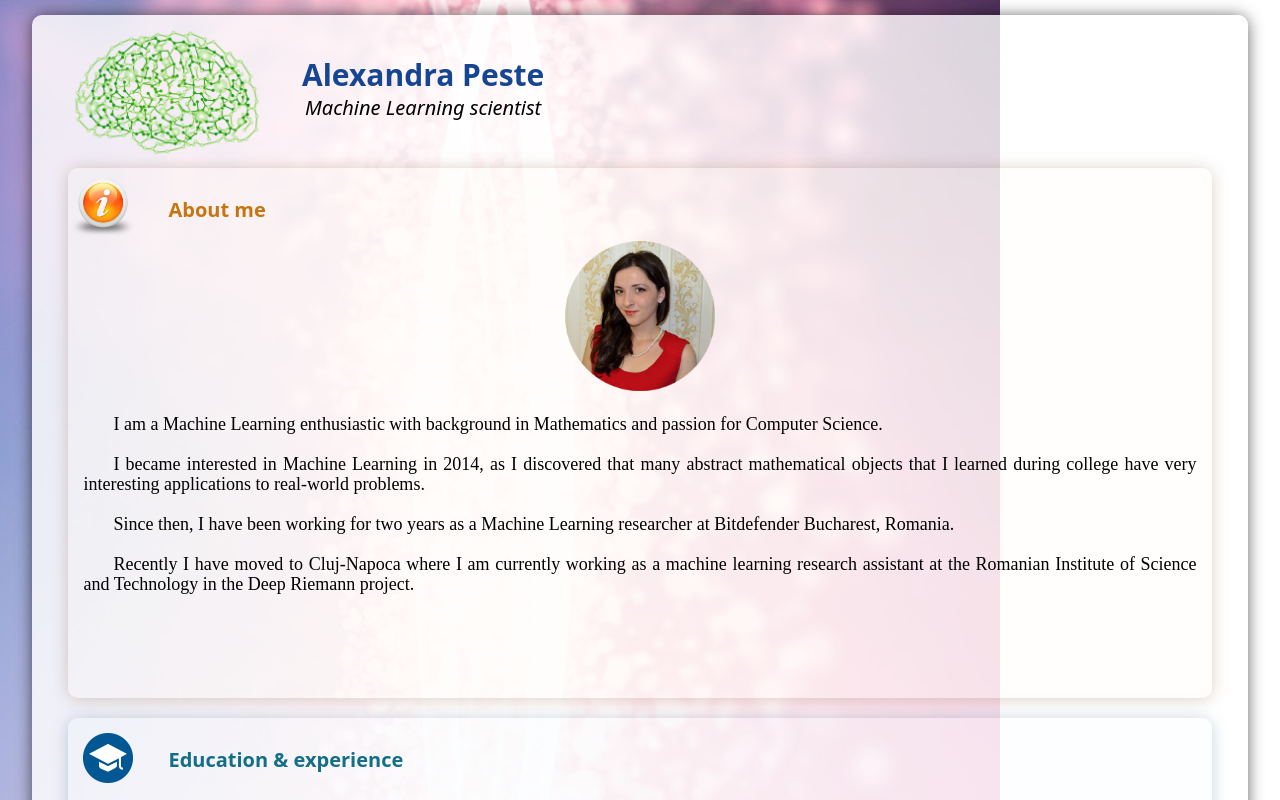
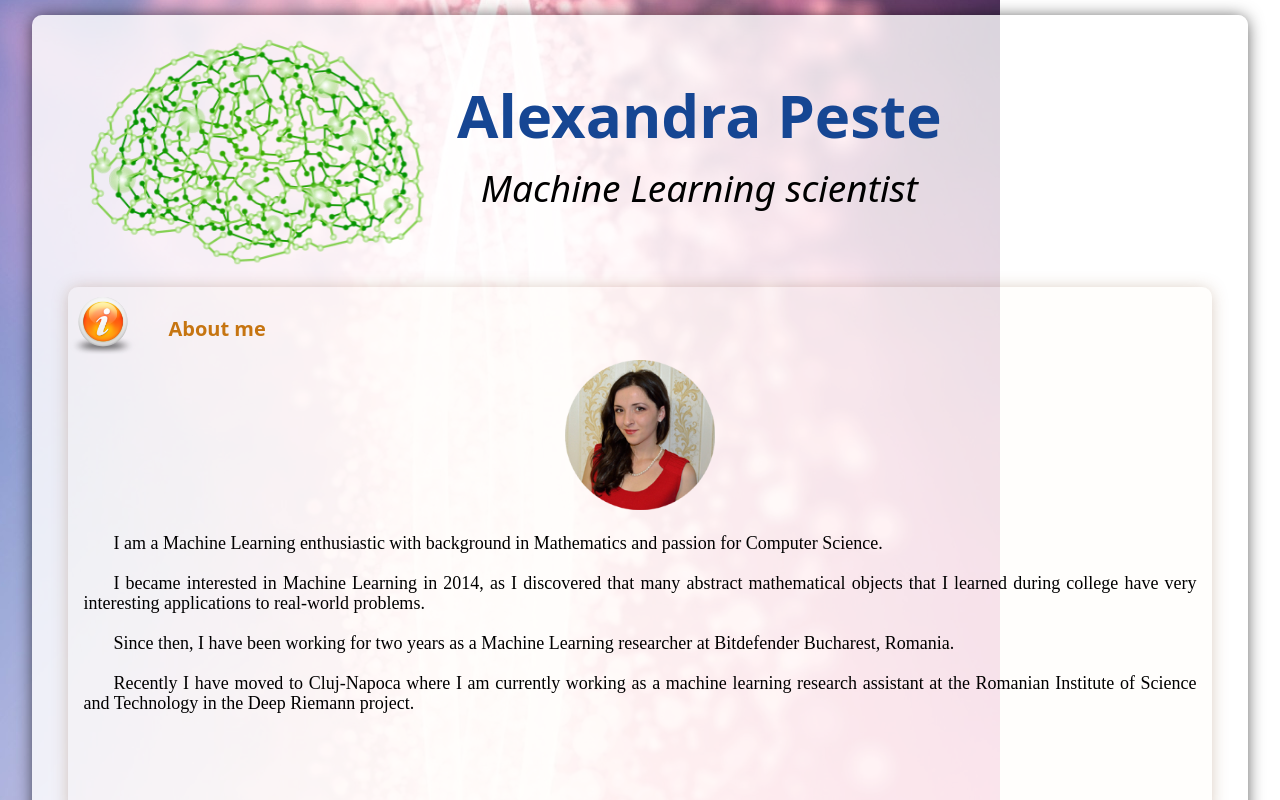
Before and after one commit to KhayalAbbas/Webpage, a plain HTML site: page index.html in a window 1280 px wide. Shown: the top 800 px of the page. Drawn offline with Linux system fonts and the light colour scheme.

Commit message:
changed header

```diff
--- a/stylesMobile.css
+++ b/stylesMobile.css
@@ -100,7 +100,7 @@ body
 {
 	display: block;
 	width: 100%;
-	max-height:  190px;
+	max-height:  390px;
 }
 
 .logo
@@ -110,7 +110,7 @@ body
 	margin-left: 25px;
 	margin-top: 5px;
 
-	width: 220px;
+	width: 400px;
 	height: auto;
 	animation: brainColor 20s infinite;
 }
@@ -139,8 +139,8 @@ body
 .divTitluNume
 {
 	position: absolute;
-	top: 60px;
-	margin-left: 25px;
+	top: 85px;
+	margin-left: 0px;
 
 	display: inline-block;
 
@@ -150,7 +150,7 @@ body
 
 .nameClass
 {
-	font-size: 30px;
+	font-size: 60px;
 	font-weight: bold;
 	color: #164693;
 	font-family: system-ui;
@@ -158,8 +158,8 @@ body
 
 .machineClass
 {
-	margin-top: 8px;
-	font-size: 20px;
+	margin-top: 24px;
+	font-size: 37px;
 	font-style: italic;
 	//font-family: cursive;
 	font-family: system-ui;
```
